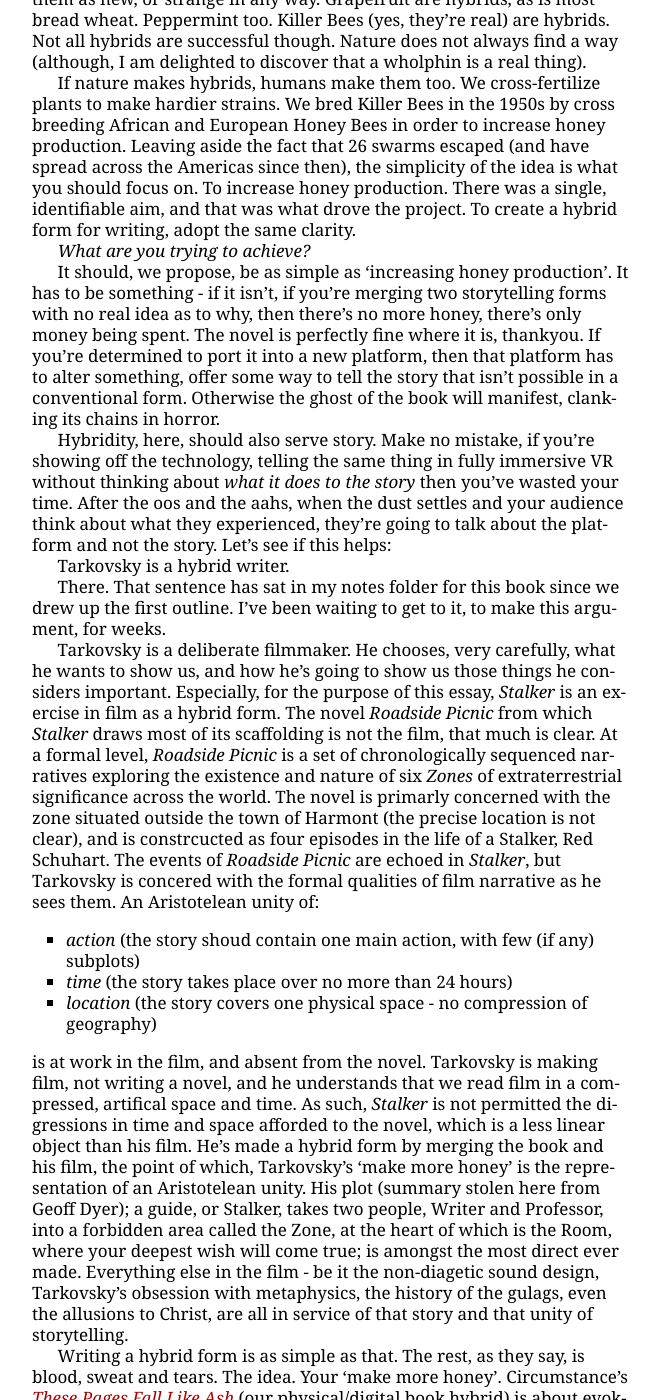
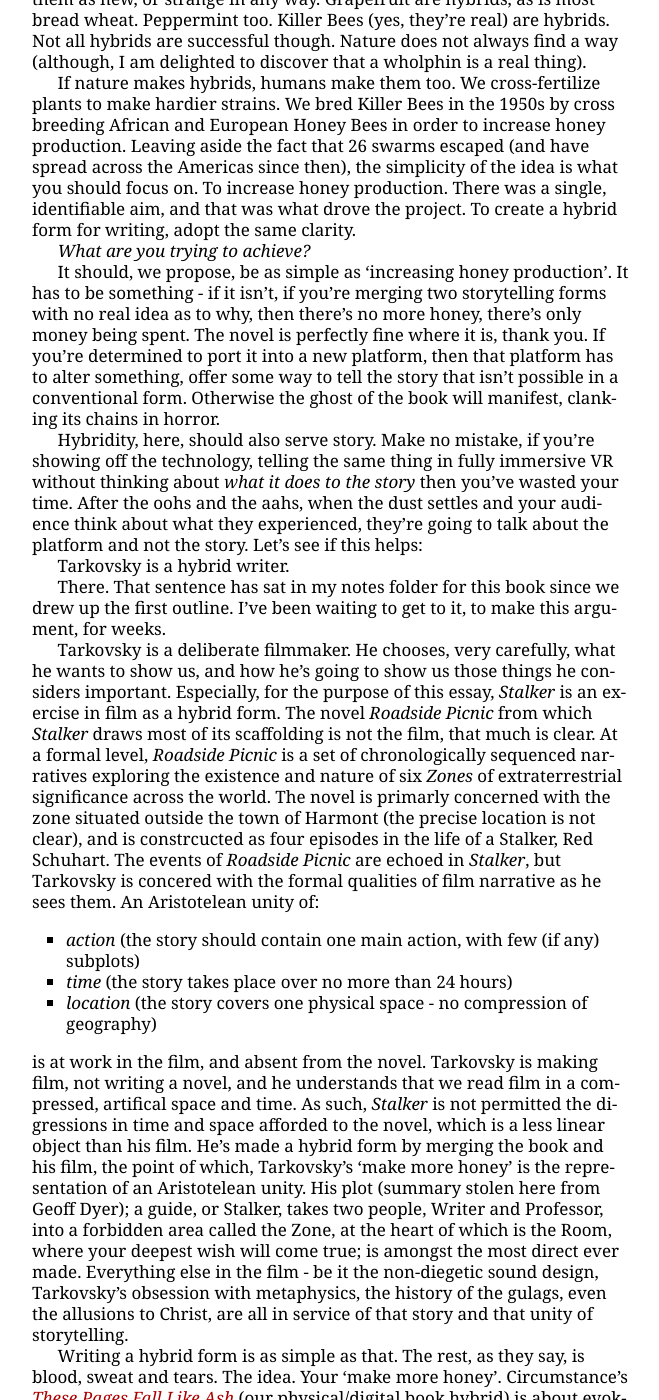
Before and after one commit to baldurbjarnason/this-is-not-a-book, a Jekyll site: the page built from What_do_books_do/Hybridity.md, in a window 1280 px wide and 1400 px high, scrolled down 737 px. Shown: the whole window, without its empty margins (309-968 px from the left). Built offline with Jekyll 4.4.1, drawn with Linux system fonts in a browser that asks for light colours; comment, search, counter and statistics services are not loaded.

Commit message:
copyedit up to curating

```diff
--- a/What_do_books_do/Hybridity.md
+++ b/What_do_books_do/Hybridity.md
@@ -48,7 +48,7 @@ It should, we propose, be as simple as ‘increasing honey production’. It
 has to be something - if it isn’t, if you’re merging two storytelling
 forms with no real idea as to why, then there’s no more honey, there’s
 only money being spent. The novel is perfectly fine where it is,
-thankyou. If you’re determined to port it into a new platform, then that
+thank you. If you’re determined to port it into a new platform, then that
 platform has to alter something, offer some way to tell the story that
 isn’t possible in a conventional form. Otherwise the ghost of the book
 will manifest, clanking its chains in horror.
@@ -56,7 +56,7 @@ will manifest, clanking its chains in horror.
 Hybridity, here, should also serve story. Make no mistake, if you’re
 showing off the technology, telling the same thing in fully immersive VR
 without thinking about *what it does to the story* then you’ve wasted
-your time. After the oos and the aahs, when the dust settles and your
+your time. After the oohs and the aahs, when the dust settles and your
 audience think about what they experienced, they’re going to talk about
 the platform and not the story. Let’s see if this helps:
 
@@ -81,7 +81,7 @@ four episodes in the life of a Stalker, Red Schuhart. The events of
 with the formal qualities of film narrative as he sees them. An
 Aristotelean unity of:
 
--   *action* (the story shoud contain one main action, with few (if any)
+-   *action* (the story should contain one main action, with few (if any)
     subplots)
 -   *time* (the story takes place over no more than 24 hours)
 -   *location* (the story covers one physical space - no compression
@@ -98,7 +98,7 @@ more honey’ is the representation of an Aristotelean unity. His plot
 people, Writer and Professor, into a forbidden area called the Zone, at
 the heart of which is the Room, where your deepest wish will come true;
 is amongst the most direct ever made. Everything else in the film - be
-it the non-diagetic sound design, Tarkovsky’s obsession with
+it the non-diegetic sound design, Tarkovsky’s obsession with
 metaphysics, the history of the gulags, even the allusions to Christ,
 are all in service of that story and that unity of storytelling.
 
```
Also changed, not shown: House_of_Leaves_memo.md (+1 -1 lines), Transmedia.md (+3 -3 lines), Transmedia/The_Problem_of_the_Primary_Platform.md (+3 -3 lines).
